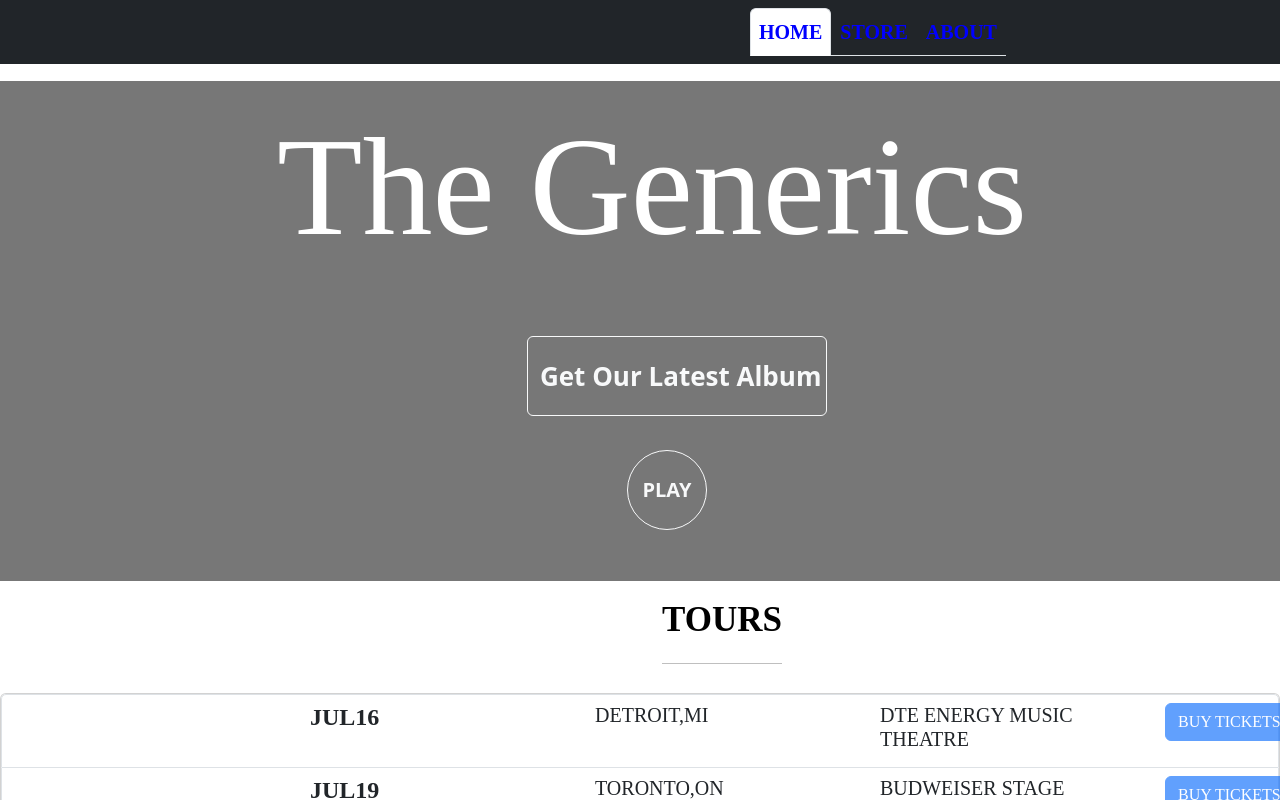
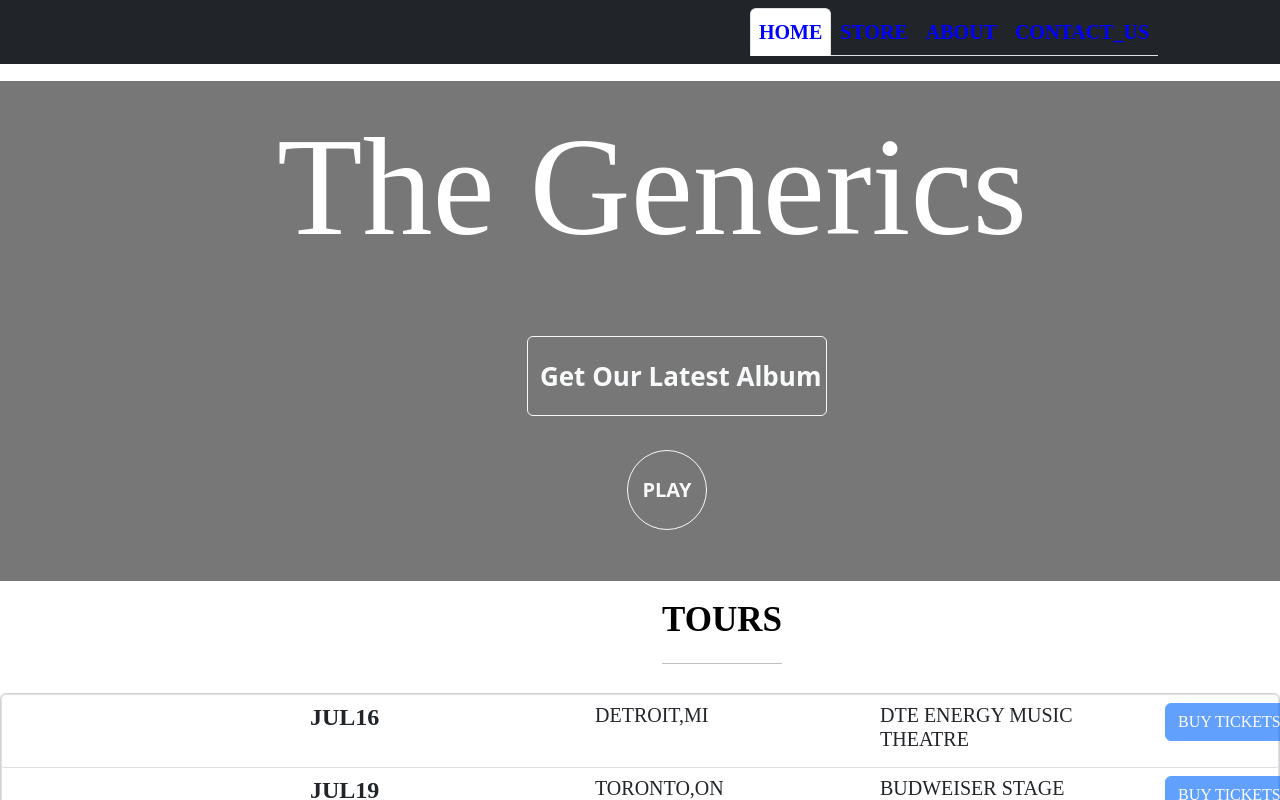
Before and after one commit to aknair95/Project-7-Ecommerce-App, a React (Create React App) app: page / in a window 1280 px wide. Shown: the top 800 px of the page. Built offline with nearby package versions, Linux system fonts and the light colour scheme.

Commit message:
contact us navigator added in navbar

```diff
--- a/src/components/navbar.js
+++ b/src/components/navbar.js
@@ -21,6 +21,10 @@ const NavigationBar=(props) =>{
                         <Nav.Link href="/about" style={{fontFamily:"times-new-roman",fontWeight:"bold",fontSize:"20px",color:"blue"}}
                         active={props.aboutPage}>ABOUT</Nav.Link>
                     </Nav.Item>
+                    <Nav.Item>
+                        <Nav.Link href="/contactUs" style={{fontFamily:"times-new-roman",fontWeight:"bold",fontSize:"20px",color:"blue"}}
+                        active={props.contactUsPage}>CONTACT_US</Nav.Link>
+                    </Nav.Item>
                 </Nav>
                 <Nav style={{marginLeft:"560px"}}>
                     {props.storePage && <CartBtn setCartShow={props.setCartShow}/>}
```
